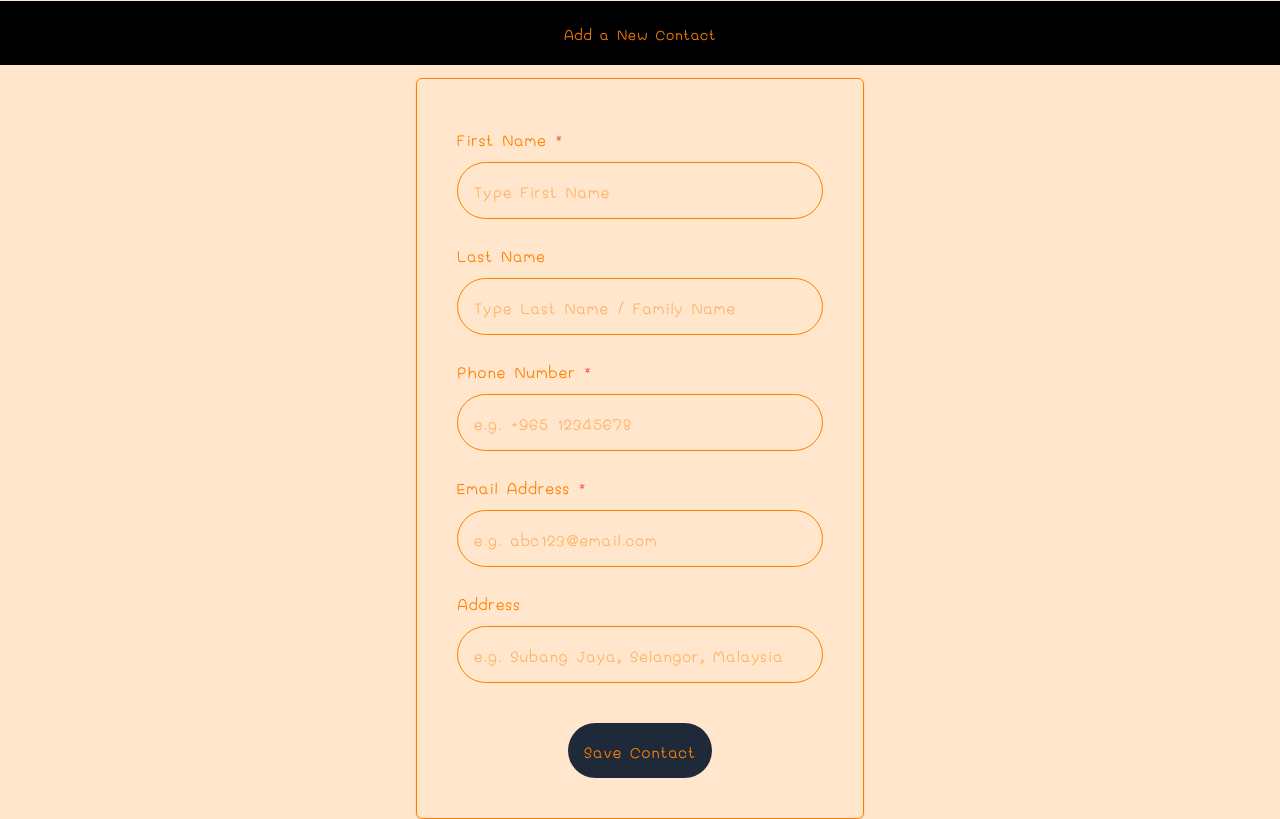
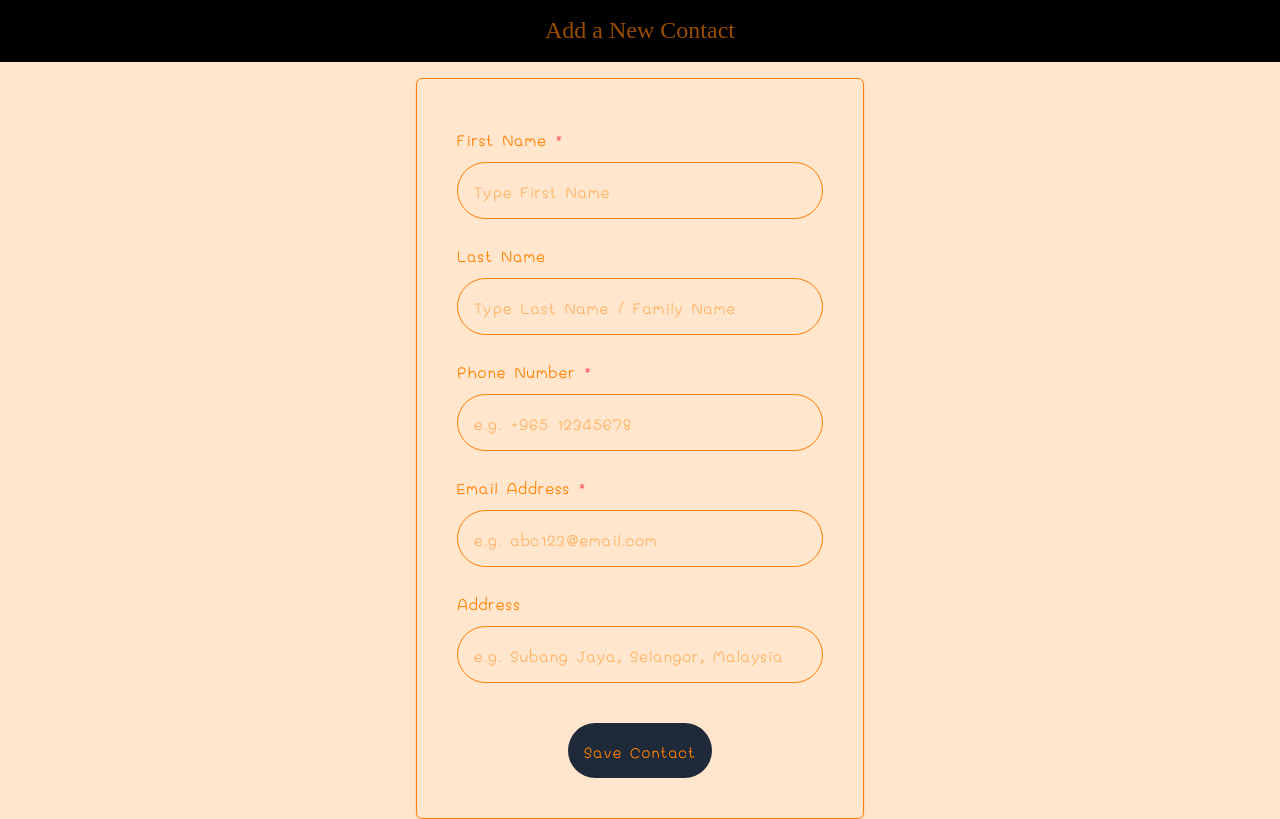
Before and after one commit to kj002/CRUD-address-book, a Next.js app: page /add-contact in a window 1280 px wide. Built offline with nearby package versions, Linux system fonts and the light colour scheme.

Commit message:
Refactor AddContactPage to replace paragraph with heading

```diff
--- a/src/app/add-contact/page.tsx
+++ b/src/app/add-contact/page.tsx
@@ -33,9 +33,9 @@ export default function AddContactPage() {
 
     return (
         <div className="flex flex-col justify-center items-center h-screen">
-            <p className="m-4 text-2xl text-bold sticky top-0 bg-black z-10 py-4 w-full text-center">
+            <h2 className="m-4 text-2xl text-bold top-0 bg-black z-10 py-4 w-full text-center">
                 Add a New Contact
-            </p>
+            </h2>
             <div className="p-10 border rounded-md shadow flex flex-col justify-center items-center gap-4 w-full max-w-md">
                 <div className="w-full">
                     <label htmlFor="firstName" className="block mb-1 font-medium">
```
